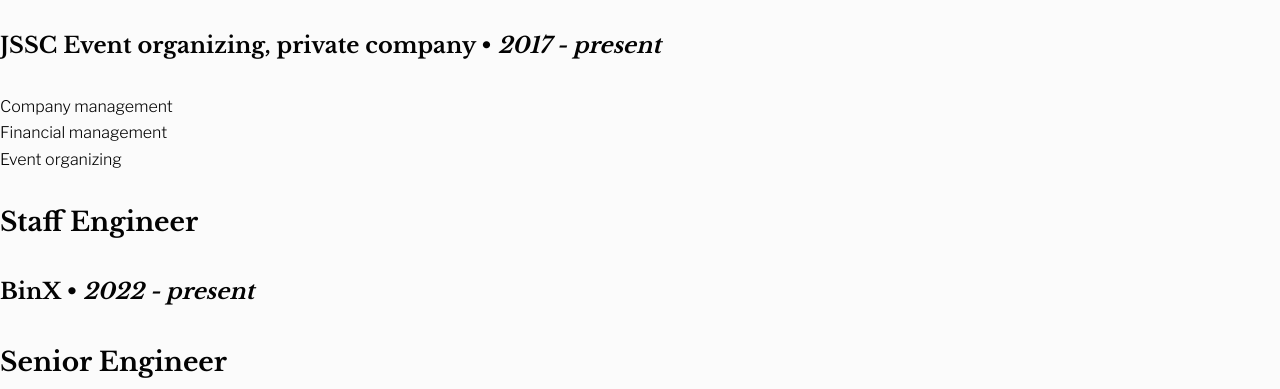
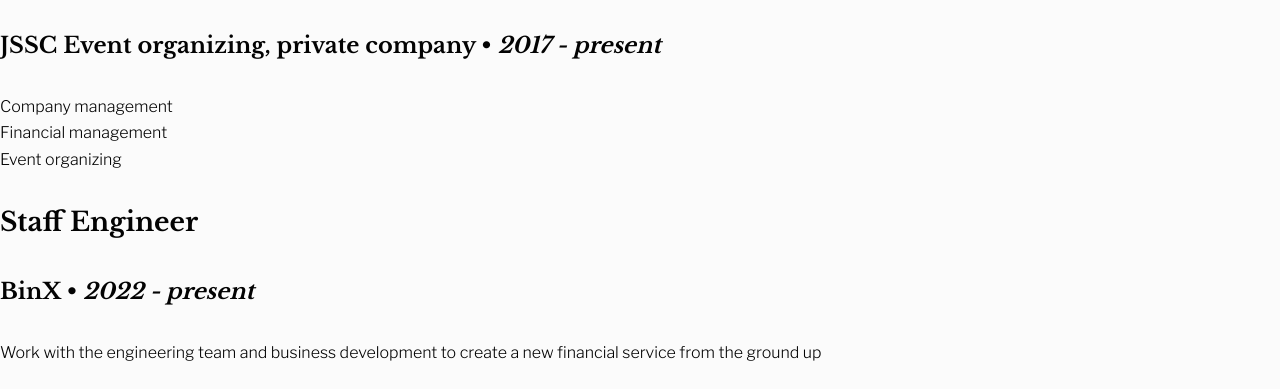
Before and after one commit to necccc/nec.is, a Gatsby site: page /working in a window 1280 px wide. Shown: the part 374-763 px from the top of the page. Built offline with nearby package versions, Linux system fonts and the light colour scheme; Gatsby itself is replaced by a stand-in of ours.

Commit message:
Update working.js

```diff
--- a/src/pages/working.js
+++ b/src/pages/working.js
@@ -42,7 +42,7 @@
             <h3>Staff Engineer</h3>
             <h4>BinX • <em>2022 - present</em></h4>
             <ul>
-              <li></li>
+              <li>Work with the engineering team and business development to create a new financial service from the ground up</li>
             </ul>
 
             <h3>Senior Engineer</h3>
```
